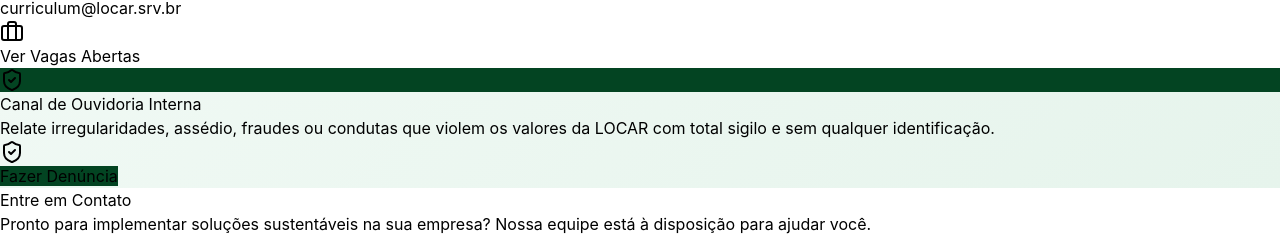
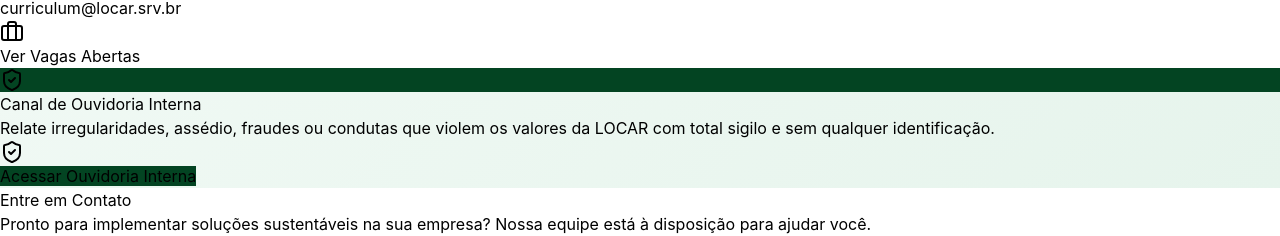
Before and after one commit to joaogabrielmonte/project-desenvolvimento_react, a React (Vite) app: page /pessoas-cultura in a window 1280 px wide. Shown: the part 1381-1617 px from the top of the page. Built offline with nearby package versions, Linux system fonts and the light colour scheme.

Commit message:
correção de nome do pessoas e cultura

```diff
--- a/src/pages/PessoasCulturaPage.jsx
+++ b/src/pages/PessoasCulturaPage.jsx
@@ -98,7 +98,7 @@
               style={{ background: "#034422" }}
             >
               <ShieldCheck className="w-4 h-4" />
-              Fazer Denúncia
+              Acessar Ouvidoria Interna
             </Link>
           </div>
         </div>
```
